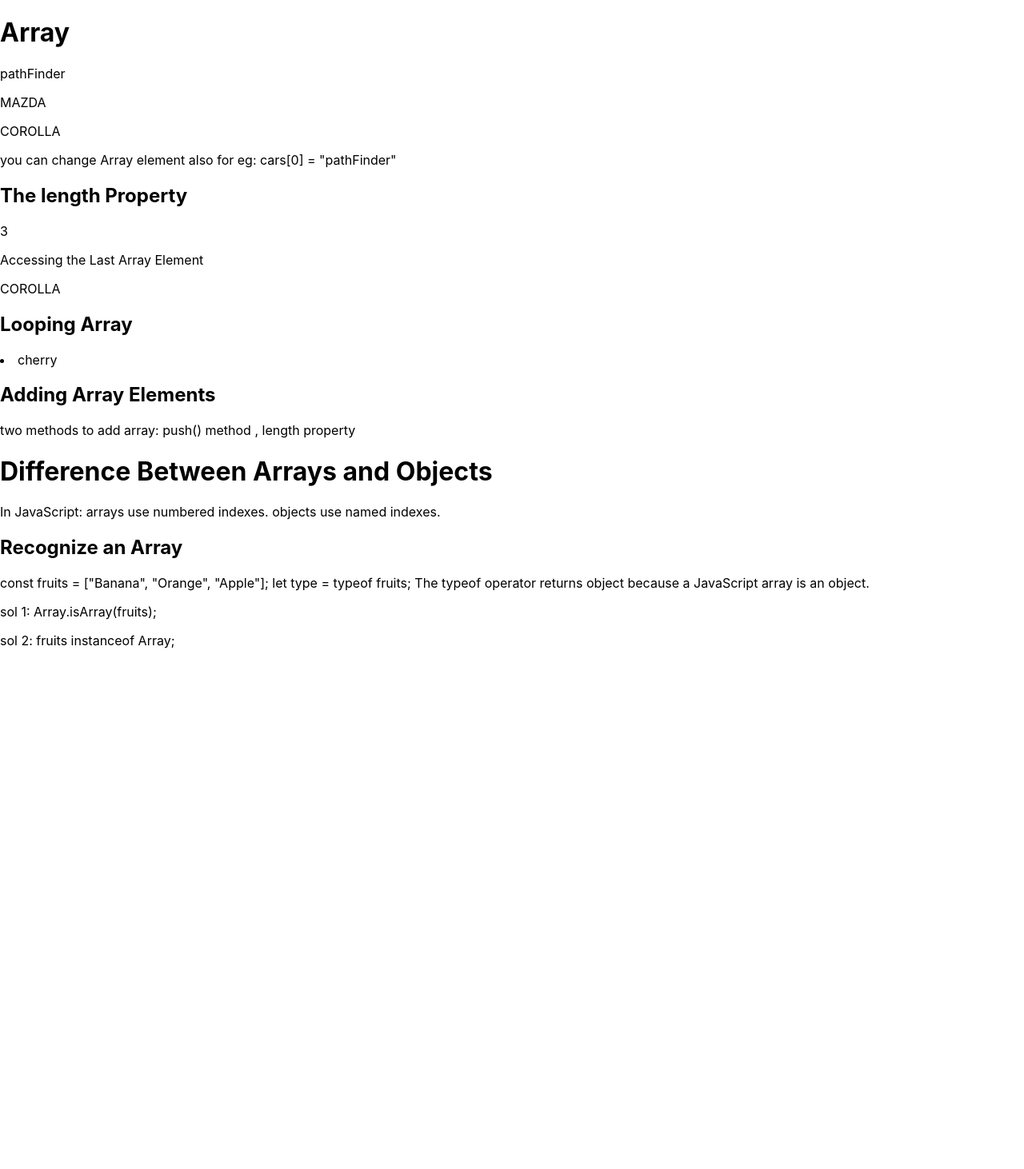
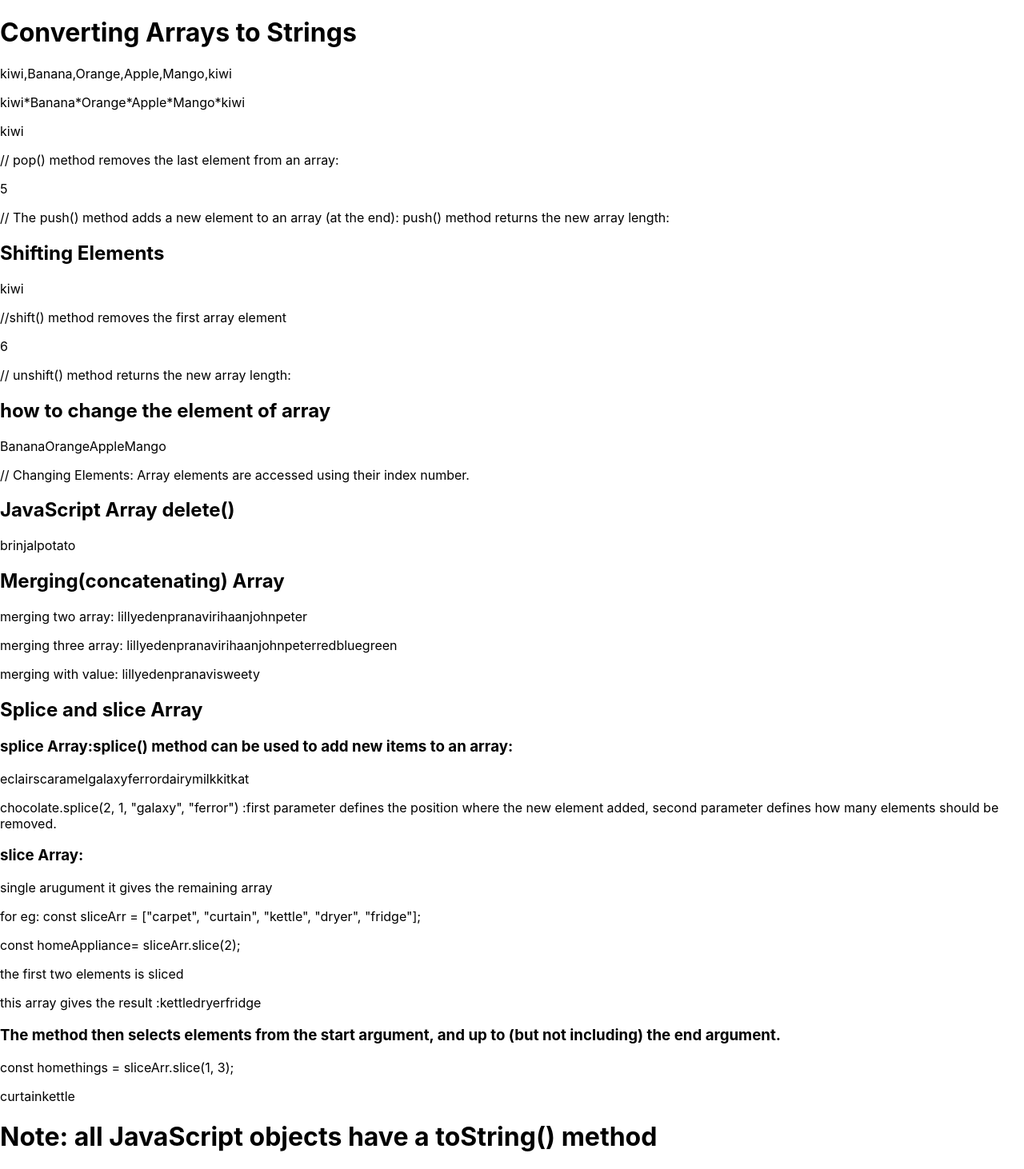
Before and after one commit to ramya-vbr/basic-javascript, a React (Create React App) app: page / in a window 1280 px wide. Shown: the whole page at 80% size. Before the commit the page ends 827 px from the top, so only its background shows below. Built offline with nearby package versions, Linux system fonts and the light colour scheme.

Commit message:
array-methods

```diff
--- /dev/null
+++ b/src/example/JsArrayMethod.js
@@ -0,0 +1,75 @@
+/* eslint-disable react/jsx-no-comment-textnodes */
+import React from "react";
+
+function JsArrayMethod() {
+  const fruits = ["Banana", "Orange", "Apple", "Mango"];
+  const chocolate = ["eclairs", "caramel", "milkybar", "dairymilk", "kitkat"];
+  chocolate.splice(2, 1, "galaxy", "ferror");
+  let fruit = fruits.push("kiwi");
+  let fru = fruits.unshift("Lemon");
+  fruits[0] = "kiwi";
+  const veg = ["carrot", "brinjal", "potato"];
+  delete veg[0];
+  // merging Array example:
+  const myGirl = ["lilly", "eden", "pranavi"];
+  const myBoy = ["rihaan", "john", "peter"];
+  const arr3 = ["red", "blue", "green"];
+  const myChildren = myGirl.concat(myBoy); // merging two array.
+  const result = myGirl.concat(myBoy, arr3); // merging three array.
+  const resultOne = myGirl.concat("sweety"); // merging array with values.
+  const sliceArr = ["carpet", "curtain", "kettle", "dryer", "fridge"];
+  const homeAppliance = sliceArr.slice(2);
+  const homethings = sliceArr.slice(1, 3);
+  return (
+    <div>
+      <h1>Converting Arrays to Strings</h1>
+      <p>{fruits.toString()}</p>
+      <p>{fruits.join("*")}</p>
+      <p>{fruits.pop()}</p> // pop() method removes the last element from an
+      array:
+      <p>{fruit}</p>// The push() method adds a new element to an array (at the
+      end): push() method returns the new array length:
+      <h2>Shifting Elements</h2>
+      <p>{fruits.shift()}</p> //shift() method removes the first array element
+      <p>{fru}</p> // unshift() method returns the new array length:
+      <h2>how to change the element of array</h2>
+      <p>{fruits}</p> // Changing Elements: Array elements are accessed using
+      their index number.
+      <h2>JavaScript Array delete()</h2>
+      <p>{veg}</p>
+      <h2>Merging(concatenating) Array</h2>
+      <p>merging two array: {myChildren}</p>
+      <p>merging three array: {result}</p>
+      <p>merging with value: {resultOne}</p>
+      <h2>Splice and slice Array</h2>
+      <h3>
+        splice Array:splice() method can be used to add new items to an array:
+      </h3>
+      <p>{chocolate}</p>
+      <p>
+        chocolate.splice(2, 1, "galaxy", "ferror") :first parameter defines the
+        position where the new element added, second parameter defines how many
+        elements should be removed.
+      </p>
+      <h3>slice Array: </h3>
+      <p>
+        single arugument it gives the remaining array
+        <p>
+          for eg: const sliceArr = ["carpet", "curtain", "kettle", "dryer",
+          "fridge"];{" "}
+        </p>
+        <p>const homeAppliance= sliceArr.slice(2);</p>
+        <p>the first two elements is sliced</p>
+        this array gives the result :{homeAppliance}
+      </p>
+      <h3>
+        The method then selects elements from the start argument, and up to (but
+        not including) the end argument.
+      </h3>
+      <p> const homethings = sliceArr.slice(1, 3);</p>
+      <p>{homethings}</p>
+      <h1>Note: all JavaScript objects have a toString() method</h1>
+    </div>
+  );
+}
+export default JsArrayMethod;
--- a/src/index.js
+++ b/src/index.js
@@ -11,11 +11,12 @@ import reportWebVitals from "./reportWebVitals";
 // import StringSearch from "./example/StringSearch";
 // import JsNumber from "./example/JsNumber";
 // import JsNumberMethod from "./example/JsNumberMethod";
-import JsArray from "./example/JsArray";
+// import JsArray from "./example/JsArray";
+import JsArrayMethod from "./example/JsArrayMethod";
 const root = ReactDOM.createRoot(document.getElementById("root"));
 root.render(
   <React.StrictMode>
-    <JsArray />
+    <JsArrayMethod />
   </React.StrictMode>
 );
 
```
